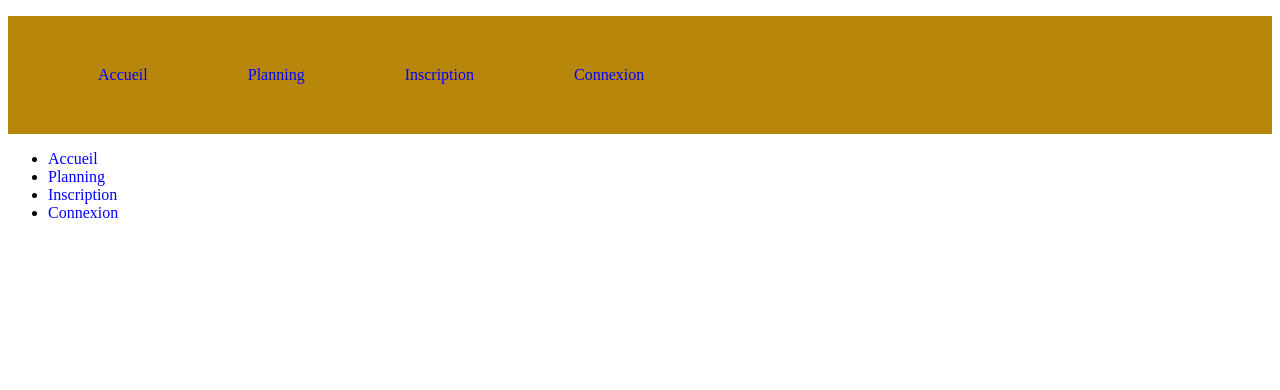
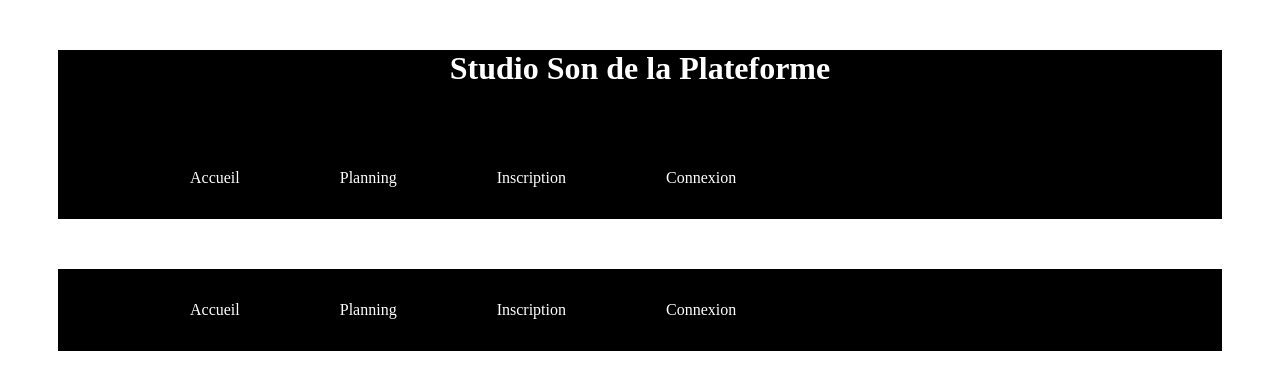
Before and after one commit to alexandre-daumail/reservation-salles, a PHP site: page /html/template.php in a window 1280 px wide. Shown: the top 390 px of the page. Run offline with PHP 8.4, Linux system fonts and the light colour scheme; data that the repository does not hold is empty; some libraries are stand-ins or nearby versions.

Commit message:
template update
new footer

```diff
--- a/html/template.php
+++ b/html/template.php
@@ -3,9 +3,11 @@
 
     <head>
 
-    <meta charset="utf-8" />
+        <meta charset="utf-8"/>
 
         <title><?= $title ?></title>
+
+        <link href="https://schnaps.it/archive/css/reset.css" rel="stylesheet" />
 
         <link href="../public/css/style.css" rel="stylesheet" />
 
@@ -14,6 +16,8 @@
     <body>
 
         <header>
+
+            <h1>Studio Son de la Plateforme</h1>
 
             <nav>
 
@@ -50,8 +54,11 @@
         <?= $content ?>
 
         <footer>
+
             <nav>
+
                 <ul>
+
                     <li><a href="index.html.php">Accueil</a></li>
 
                     <li><a href="planning.html.php">Planning</a></li>
--- a/public/css/style.css
+++ b/public/css/style.css
@@ -1,3 +1,34 @@
+header, footer
+{
+    background-color: black;
+    margin: 50px;
+    color: white;
+    justify-content: center;
+    text-align:center;
+
+}
+
+nav ul
+{
+    display: flex;
+    list-style-type: none;
+    margin: 50px;
+    padding: 2em;
+}
+
+nav ul li a
+{
+    color: white;
+    margin: 50px;
+
+}
+
+a
+{
+    text-decoration: none;
+    color: blue;
+}
+
 main
 {
     display: flex;
@@ -6,17 +37,6 @@ main
     align-content:center;
 }
 
-header ul
-{
-    display: flex;
-    background-color: darkgoldenrod;
-    list-style-type: none;
-}
-
-header ul li
-{
-    margin: 50px;
-}
 
 form
 {
@@ -60,11 +80,6 @@ button:hover {
     opacity: 0.8;
   }
 
-a
-{
-    text-decoration: none;
-    color: blue;
-}
 
 input:invalid+span:after {
     position: absolute;
```
Also changed, not shown: README.md. Lines whose indentation alone changed are shown as unchanged.
